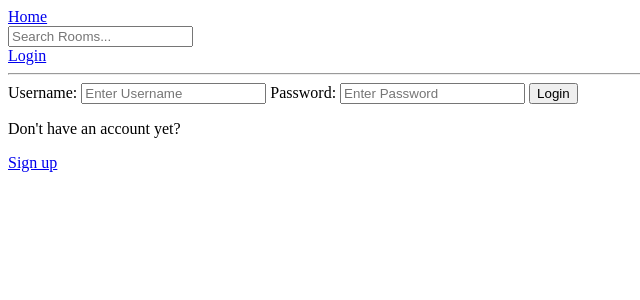
After one commit to bashirusmans/ChatRooms, a Django app: page /login/ in a window 1280 px wide. The commit adds this page. Shown: the top 300 px of the page, without its empty margins (0-640 px from the left). Run offline with Django 4.2, Linux system fonts and the light colour scheme.

Commit message:
login logout register functionality Blocked pages if not logged in

```diff
--- /dev/null
+++ b/darwaazay/doors/templates/doors/login_register.html
@@ -0,0 +1,34 @@
+{% extends 'main.html' %}
+{% block content %}
+    {% if pagename == "login" %}
+
+        <div>
+            <form method="post" action="">
+                {% csrf_token %}
+
+                <label>Username:</label>
+                <input type="text" name="username" placeholder="Enter Username">
+
+                <label>Password:</label>
+                <input type="password" name="password" placeholder="Enter Password">
+
+                <input type="submit" value="Login">
+            </form>
+            <p>Don't have an account yet?</p>
+            <a href="{% url 'register' %}">Sign up</a>
+        </div>
+
+    {% else %}
+
+        <div>
+            <form method="post" action="">
+                {% csrf_token %}
+                {{form.as_p}}
+                <input type="submit" value="Register">
+            </form>
+            <p>Already have an account?</p>
+            <a href="{% url 'login' %}">Login</a>
+        </div>
+
+    {% endif %}
+{% endblock content %}
--- a/darwaazay/doors/urls.py
+++ b/darwaazay/doors/urls.py
@@ -2,6 +2,9 @@ from django.urls import path
 from . import views
 
 urlpatterns = [
+    path('login/', views.loginPage, name='login'),
+    path('logout/', views.logoutUser, name='logout'),
+    path('register/', views.registerUser, name='register'),
     path('', views.home, name='home'),
     path('room/<str:pk>/', views.room, name='room'),
     path('create-room/', views.createRoom, name='create-room'),
--- a/darwaazay/doors/views.py
+++ b/darwaazay/doors/views.py
@@ -1,8 +1,56 @@
 from django.shortcuts import render, redirect
+from django.http import HttpResponse
+from django.contrib import messages
 from django.db.models import Q
+from django.contrib.auth import authenticate, login, logout
+from django.contrib.auth.decorators import login_required
+from django.contrib.auth.forms import UserCreationForm
 from . import models
 from . import forms
 # Create your views here.
+
+def loginPage(request):
+    pagename = 'login'
+
+    if request.user.is_authenticated:
+        return redirect('home')
+
+    if request.method == "POST":
+        username = request.POST.get('username').lower()
+        password = request.POST.get('password')
+
+        user = authenticate(request, username=username, password=password)
+
+        if(user):
+            login(request, user)
+            return redirect('home')
+        else:
+            messages.error(request, 'Username or password does not exist')
+
+
+    context = {'pagename':pagename}
+    return render(request, 'doors/login_register.html', context)
+
+def logoutUser(request):
+    logout(request)
+    return redirect('home')
+
+def registerUser(request):
+    if request.method == "POST":
+        form = UserCreationForm(request.POST)
+        if form.is_valid():
+            user = form.save(commit=False)
+            user.username = user.username.lower()
+            user.save()
+            login(request, user)
+            return redirect('home')
+        else:
+            messages.error(request, "An error occured during registration")
+
+    pagename = 'register'
+    form = UserCreationForm()
+    context = {'pagename':pagename, 'form':form}
+    return render(request, 'doors/login_register.html', context)
 
 def home(request):
     q = request.GET.get('q')
@@ -25,6 +73,7 @@ def room(request, pk):
     context = {'room':room}
     return render(request, 'doors/room.html', context)
 
+@login_required(login_url="login")
 def createRoom(request):
     if request.method == 'POST':
         form = forms.RoomForm(request.POST)
@@ -35,8 +84,13 @@ def createRoom(request):
     context = {'form':form}
     return render(request, 'doors/room_form.html', context)
 
+@login_required(login_url="login")
 def updateRoom(request, pk):
     room = models.Room.objects.get(id=int(pk))
+
+    if request.user != room.host:
+        return HttpResponse("You are not allowed here")
+
     if request.method == 'POST':
         form = forms.RoomForm(request.POST, instance=room)
         if form.is_valid():
@@ -46,8 +100,11 @@ def updateRoom(request, pk):
     context = {'form':form}
     return render(request, 'doors/room_form.html', context)
 
+@login_required(login_url="login")
 def deleteRoom(request,pk):
     room = models.Room.objects.get(id=int(pk))
+    if request.user != room.host:
+        return HttpResponse("You are not allowed here")
     if request.method == 'POST':
         room.delete()
         return redirect('home')
--- a/darwaazay/templates/main.html
+++ b/darwaazay/templates/main.html
@@ -8,6 +8,15 @@
 </head>
 <body>
     {% include 'navbar.html' %}
+
+    {% if messages %}
+        <ul class="messages">
+            {% for message in messages %}
+                <li>{{message}}</li>
+            {% endfor %}
+        </ul>
+    {% endif %}
+
     {% block content %}
 
     {% endblock %}
--- a/darwaazay/templates/navbar.html
+++ b/darwaazay/templates/navbar.html
@@ -4,4 +4,11 @@
     <input type="text" name="q" placeholder="Search Rooms...">
 </form>
 
+{% if request.user.is_authenticated %}
+    <p>Welcome back {{request.user.username}}</p>
+    <a href="{% url 'logout' %}">Logout</a>
+{% else %}
+    <a href="{% url 'login' %}">Login</a>
+{% endif %}
+
 <hr>
```
Also changed, not shown: darwaazay/doors/templates/doors/room.html (+6 -2 lines), darwaazay/db.sqlite3.
